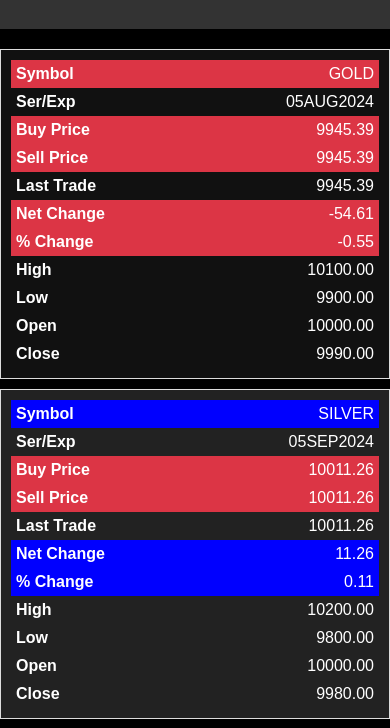
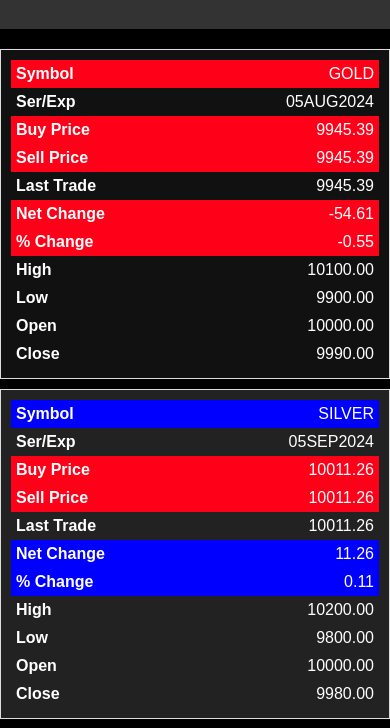
Before and after one commit to m-iliyas-m/m-iliyas-m.github.io, a plain HTML site: page index.html in a window 390 px wide. Shown: the part 108-836 px from the top of the page. Drawn offline with Linux system fonts and the light colour scheme.

Commit message:
Update styles.css

```diff
--- a/styles.css
+++ b/styles.css
@@ -47,7 +47,7 @@ tbody td.positive {
 }
 
 tbody td.negative {
-    background-color: #721c24;
+    background-color: #ff0019;
     color: #f8d7da;
 }
 
@@ -56,7 +56,7 @@ tbody td.upward {
 }
 
 tbody td.downward {
-    color: #dc3545;
+    color: #ff0019;
 }
 
 @media (max-width: 600px) {
@@ -97,7 +97,7 @@ tbody td.downward {
     }
 
     tbody td.negative {
-        background-color: #dc3545;
+        background-color: #ff0019;
         color: #fff;
     }
 }
```
